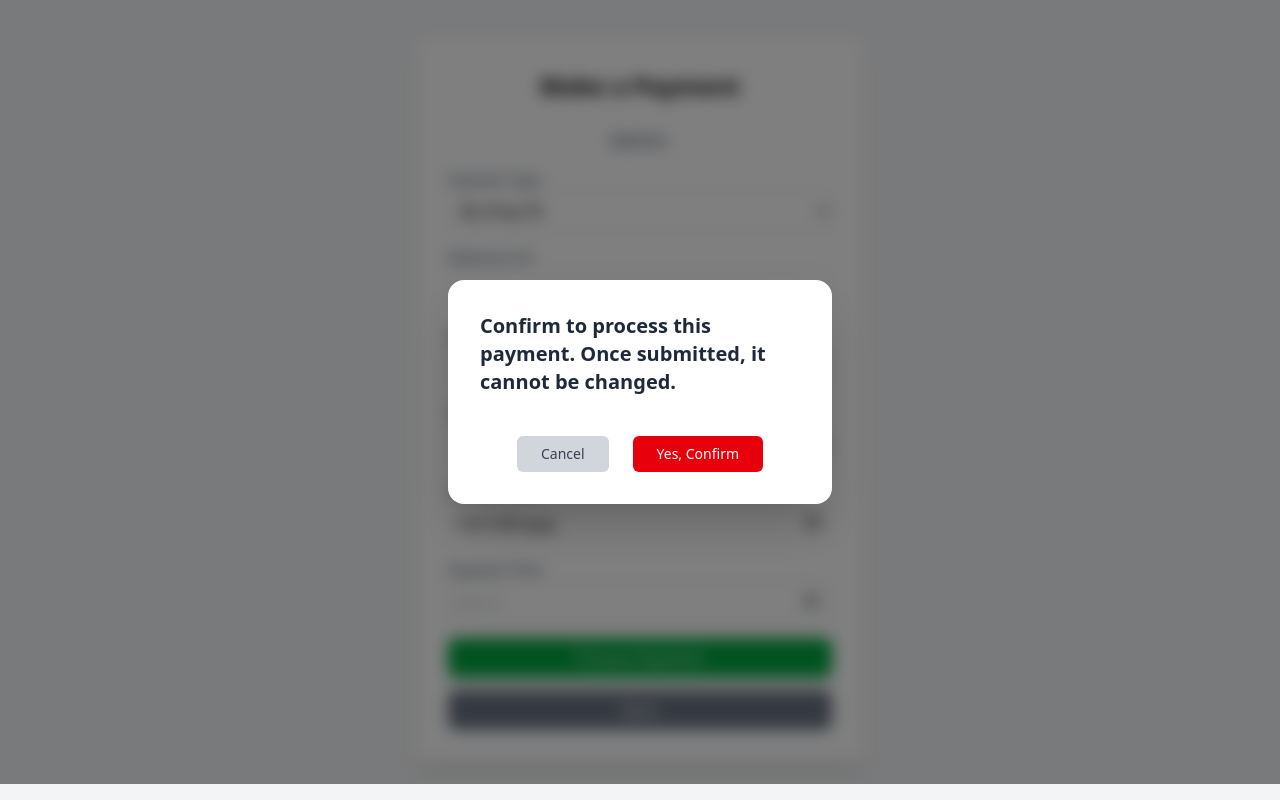
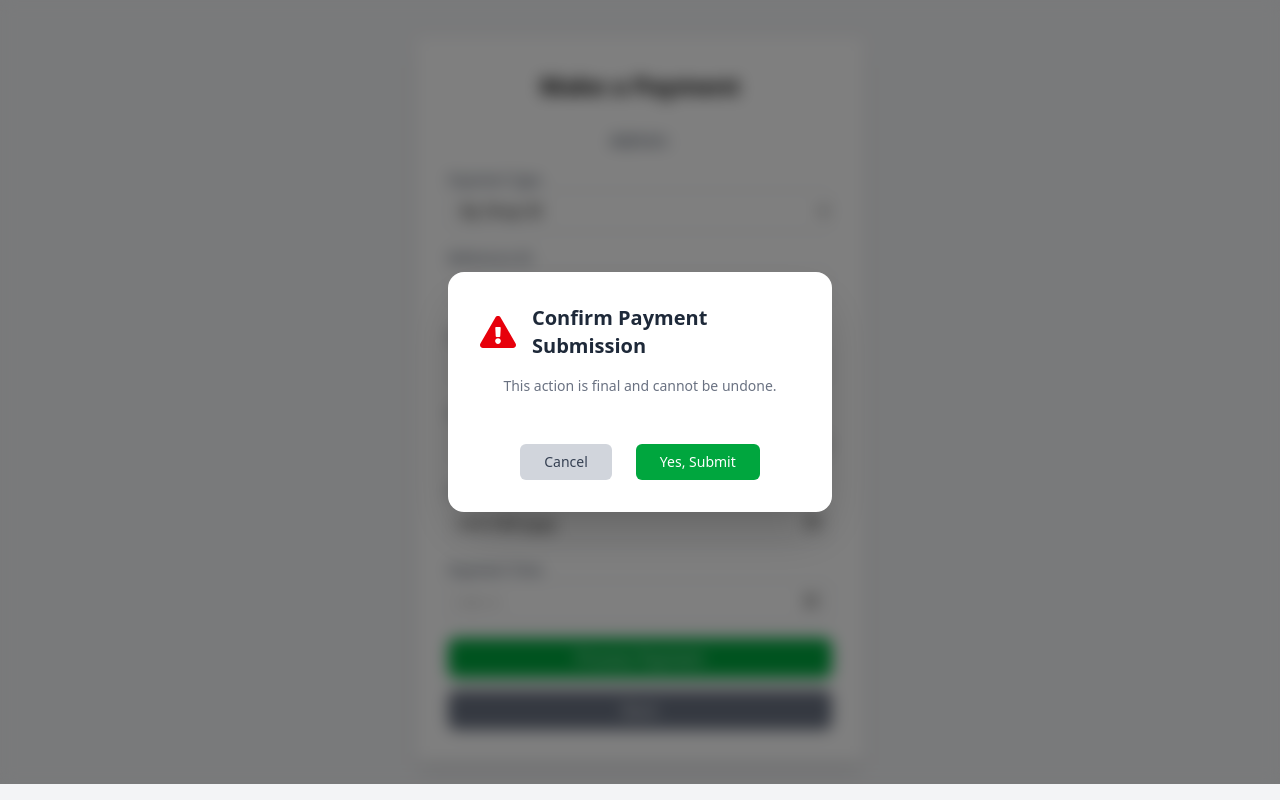
Before and after one commit to RashenThemiya/community, a React (Vite) app in the folder Frontend/: page /make-payment in a window 1280 px wide. Both pictures are taken after a click on the element "Process Payment". Built offline with nearby package versions, Linux system fonts and the light colour scheme.

Commit message:
make payment confirmation issue fixed..

```diff
--- a/Frontend/src/pages/Payment/makePayment.jsx
+++ b/Frontend/src/pages/Payment/makePayment.jsx
@@ -1,11 +1,10 @@
 import { useState, useEffect } from "react";
 import { useNavigate } from "react-router-dom";
-import ConfirmWrapper from "../../components/ConfirmWrapper";
 import { useAuth } from "../../context/AuthContext";
 import api from "../../utils/axiosInstance";
-import { FaCheckCircle, FaTimesCircle } from "react-icons/fa";
+import { FaCheckCircle, FaTimesCircle, FaExclamationTriangle } from "react-icons/fa";
+import ConfirmWrapper from "../../components/ConfirmWrapper"; // adjust path if needed
 
-// Manually toggle this flag to control future date behavior
 const ALLOW_FUTURE_DATES = false;
 
 const MakePayment = () => {
@@ -29,8 +28,7 @@ const MakePayment = () => {
         setPaymentData({ ...paymentData, [e.target.name]: e.target.value });
     };
 
-    const handleSubmit = async (e) => {
-        e.preventDefault();
+    const handleSubmit = async () => {
         setError(null);
         setMessage(null);
 
@@ -112,7 +110,8 @@ const MakePayment = () => {
                     </div>
                 )}
 
-                <form onSubmit={handleSubmit} className="space-y-4">
+                {/* No onSubmit here */}
+                <form className="space-y-4" onSubmit={(e) => e.preventDefault()}>
                     <div>
                         <label className="block text-sm font-medium text-gray-700">Payment Type</label>
                         <select
@@ -192,7 +191,16 @@ const MakePayment = () => {
                         />
                     </div>
 
-                    <ConfirmWrapper message="Confirm to process this payment. Once submitted, it cannot be changed.">
+                    {/* Submit with confirmation */}
+                    <ConfirmWrapper
+                        message="Confirm Payment Submission"
+                        additionalInfo="This action is final and cannot be undone."
+                        onConfirm={handleSubmit}
+                        icon={<FaExclamationTriangle />}
+                        confirmText="Yes, Submit"
+                        cancelText="Cancel"
+                        buttonBackgroundColor="bg-green-600"
+                    >
                         <button
                             type="submit"
                             className="w-full bg-green-600 text-white py-2 rounded-lg hover:bg-green-700 transition duration-300"
```
